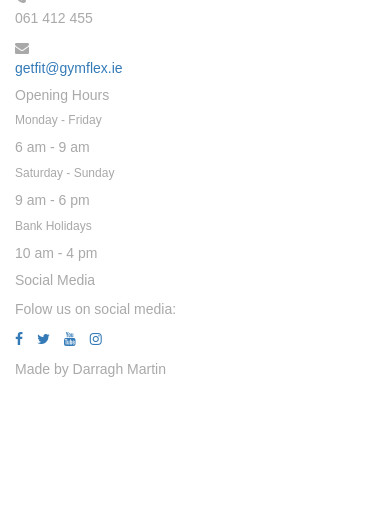
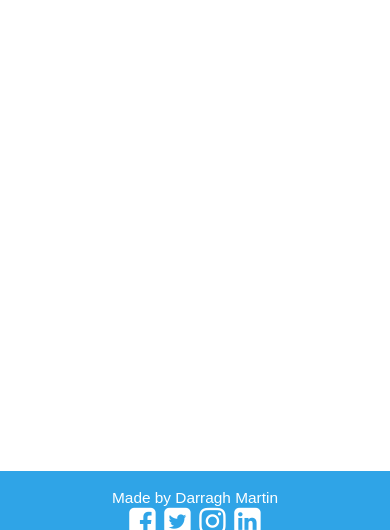
Before and after one commit to daradona10/milestone-project4, a Django app: page / in a window 390 px wide. Shown: the part 314-844 px from the top of the page. Run offline with Django 3.2, Linux system fonts and the light colour scheme; data that the repository does not hold is empty; some libraries are stand-ins or nearby versions.

Commit message:
added home.html file and some modifications for it and some changes in base.html

```diff
--- a/home/templates/index.html
+++ b/home/templates/index.html
@@ -1,4 +1,5 @@
 {% extends 'base.html' %}
+
 
 {% block content %}
 {% endblock %}
--- /dev/null
+++ b/products/templates/home.html
@@ -0,0 +1,8 @@
+{% extends 'base.html' %}
+
+{% block home_page %}
+<!--<div id="home-page" style="background-image: url('/media/images/football.jpg'); width: 100%; height: 100%;">-->
+<div style="width: 100%; height: 100%; position: fixed; top: 0;">
+    <img style="max-width: 100%;" src="/media/images/football.jpg">
+</div>
+{% endblock %}
--- a/products/views.py
+++ b/products/views.py
@@ -4,8 +4,7 @@ from .models import Product
 
 # Create your views here.
 def all_products(request):
-    products = Product.objects.all()
-    return render(request, "products.html", {"products": products})
+    return render(request, "home.html")
 
 def all_jerseys(request):
     products = Product.objects.filter(category='jersey')
--- a/templates/base.html
+++ b/templates/base.html
@@ -11,11 +11,18 @@
     <link rel="stylesheet" href="{% static 'css/custom.css' %}">
     <script src="https://cdnjs.cloudflare.com/ajax/libs/jquery/3.2.1/jquery.min.js"></script>
     <script src="https://cdnjs.cloudflare.com/ajax/libs/twitter-bootstrap/3.3.7/js/bootstrap.min.js"></script>
+    <link rel="stylesheet" href="https://cdnjs.cloudflare.com/ajax/libs/font-awesome/4.7.0/css/font-awesome.min.css">
     {% block head_js %}
     {% endblock head_js %}
+    <style>
+
+    </style>
 </head>
 <body>
     <!-- Fixed masthead -->
+    {% block extra_js %}
+    {% endblock extra_js %}
+    {% block home_page %} {% endblock home_page %}
     <nav class="navbar navbar-masthead navbar-default navbar-fixed-top">
         <div class="container">
             <div class="navbar-header">
@@ -31,6 +38,10 @@
                 <a class="navbar-brand" href="/products/socks/">Socks</a>
                 <a class="navbar-brand" href="/products/base_layers/">Base Layers</a>
                 <a class="navbar-brand" href="/products/footballs/">Footballs</a>
+                <form action="{% url 'search' %}" method="get" style="float:left; margin-top: 1em; margin-left: 8em;">
+                    <input type="text" name="q">
+                    <button type="search" class="btn btn-sm btn-success">Search</button>
+                </form>
             </div>
             <div id="navbar" class="navbar-collapse collapse">
                 <ul class="nav navbar-nav navbar-right">
@@ -62,83 +73,20 @@
             </div>
         </div>
     {% endif %}
-    <div class="container">
-        <div class="display">
-            <form action="{% url 'search' %}" method="get">
-                <input type="text" name="q">
-                <button type="search">Search</button>
-            </form>
-        </div>
+    <div class="container" style="margin-bottom: 10em;">
         {% block content %} {% endblock %}
     </div>
-    <footer>
-        <div class="container">
-        <div class="row nav-footer-color">
-			<div class="col-sm-4">
-				<h5 class="footer-headings uppercase">Info</h5>
-				<div class="footer-center">
-					<div>
-						<i class="three-reasons-icon fa fa-map-marker"></i>
-						<p><span>Childers Retail Park,
-						Childers Road</span>
-							Limerick</p>
-					</div>
-					<div>
-						<i class="three-reasons-icon fa fa-phone"></i>
-						<p>061 412 455</p>
-					</div>
-					<div>
-						<i class=" three-reasons-icon fa fa-envelope"></i>
-						<p><a href="mailto:getfit@gymflex.ie">getfit@gymflex.ie</a></p>
-					</div>
-				</div>
-			</div>
-			<div class="col-sm-4">
-				<h5 class="footer-headings uppercase">Opening Hours</h5>
-				<h6>Monday - Friday</h6>
-				<p>6 am - 9 am</p>
-				<h6>Saturday - Sunday</h6>
-				<p>9 am - 6 pm</p>
-				<h6>Bank Holidays</h6>
-				<p>10 am - 4 pm</p>
-			</div>
-			<div class="col-sm-4">
-				<h5 class="footer-headings uppercase">Social Media</h5>
-				<p>Folow us on social media:</p>
-				<ul class="list-inline footer-links">
-					<li class="list-inline-item">
-						<a target="_blank" aria-label="Link to Facebook" rel="noopener"
-							href="https://www.facebook.com/PlanetHealthClubLimerick/">
-							<i class="fa fa-facebook" aria-hidden="true"></i>
-							<span class="sr-only">Facebook</span>
-						</a>
-					</li>
-					<li class="list-inline-item">
-						<a target="_blank" aria-label="Link to Twitter" rel="noopener"
-							href="https://twitter.com/planetlimerick1">
-							<i class="fa fa-twitter" aria-hidden="true"></i>
-							<span class="sr-only">Twitter</span>
-						</a>
-					</li>
-					<li class="list-inline-item">
-						<a target="_blank" aria-label="Link to YouTube" rel="noopener"
-							href="https://www.youtube.com/watch?v=RkzxJjSxJ7Q">
-							<i class="fa fa-youtube" aria-hidden="true"></i>
-							<span class="sr-only">YouTube</span>
-						</a>
-					</li>
-					<li class="list-inline-item">
-						<a target="_blank" aria-label="Link to Instagram" rel="noopener"
-							href="https://instagram.com/planethealthlimerick">
-							<i class="fa fa-instagram" aria-hidden="true"></i>
-							<span class="sr-only">Instagram</span>
-						</a>
-					</li>
-				</ul>
-			</div>
-		</div>
-            <p>Made by Darragh Martin</p>
+    <div class="footer" style="z-index: 1000000; position: fixed; left: 0; bottom: 0; width: 100%; height: 7%; background-color: #2fa4e7; color: #fff; font-size: 1.1em; text-align: center;">
+        <div class="row mt-2" style="margin-top: 1em;">
+            <div class="col-md-4"></div>
+            <div class="col-md-4">Made by Darragh Martin</div>
+            <div class="col-md-4" style="font-size: 2em; margin-top: -0.3em;">
+                <a style="color: #fff;" href="https://facebook.com"><i class="fa fa-facebook-square"></i></a>
+                <a style="color: #fff;"  href="https://twitter.com"><i class="fa fa-twitter-square"></i></a>
+                <a style="color: #fff;"  href="https://instagram.com"><i class="fa fa-instagram"></i></a>
+                <a style="color: #fff;"  href="https://linkedin.com"><i class="fa fa-linkedin-square"></i></a>
+            </div>
         </div>
-    </footer>
+    </div>
 </body>
 </html>
```
Also changed, not shown: static/css/custom.css (line endings or trailing spaces).
